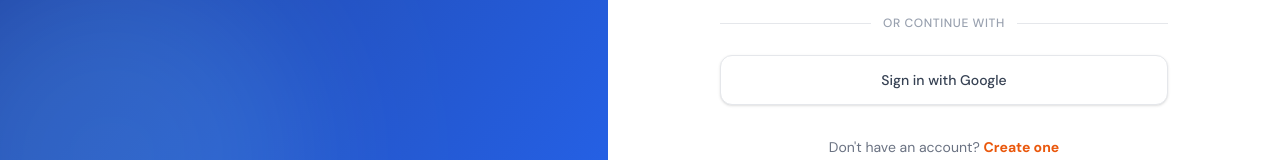
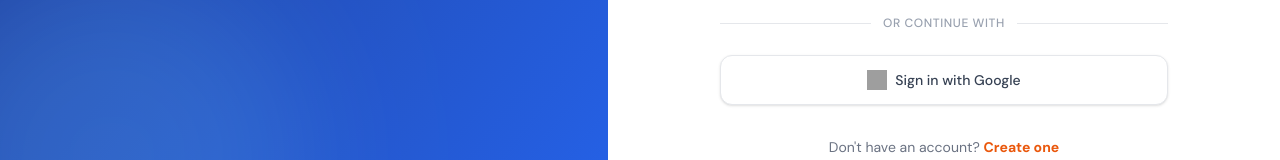
Before and after one commit to Ryuklyn/ServiceLink, a Next.js app in the folder frontend/servicelink/: page /login in a window 1280 px wide. Shown: the part 529-689 px from the top of the page. Built offline with nearby package versions, Linux system fonts and the light colour scheme; grey boxes are pictures that could not be loaded.

Commit message:
google logo

```diff
--- a/frontend/servicelink/app/login/page.tsx
+++ b/frontend/servicelink/app/login/page.tsx
@@ -136,15 +136,6 @@ export default function LoginPage() {
 
             {/* Google Sign In */}
             <div className="mt-6">
-              {/* <button className="w-full flex items-center justify-center py-3.5 px-4 border border-gray-200 rounded-xl shadow-sm text-sm font-medium text-gray-700 bg-white hover:bg-gray-50 focus:outline-none focus:ring-2 focus:ring-offset-2 focus:ring-gray-200 transition-colors">
-                <svg className="h-5 w-5 mr-3" viewBox="0 0 24 24" fill="none" xmlns="http://www.w3.org/2000/svg">
-                  <path d="M22.56 12.25c0-.78-.07-1.53-.2-2.25H12v4.26h5.92c-.26 1.37-1.04 2.53-2.21 3.31v2.77h3.57c2.08-1.92 3.28-4.74 3.28-8.09z" fill="#4285F4"/>
-                  <path d="M12 23c2.97 0 5.46-.98 7.28-2.66l-3.57-2.77c-.98.66-2.23 1.06-3.71 1.06-2.86 0-5.29-1.93-6.16-4.53H2.18v2.84C3.99 20.53 7.7 23 12 23z" fill="#34A853"/>
-                  <path d="M5.84 14.09c-.22-.66-.35-1.36-.35-2.09s.13-1.43.35-2.09V7.07H2.18C1.43 8.55 1 10.22 1 12s.43 3.45 1.18 4.93l2.85-2.22.81-.62z" fill="#FBBC05"/>
-                  <path d="M12 5.38c1.62 0 3.06.56 4.21 1.64l3.15-3.15C17.45 2.09 14.97 1 12 1 7.7 1 3.99 3.47 2.18 7.07l3.66 2.84c.87-2.6 3.3-4.53 6.16-4.53z" fill="#EA4335"/>
-                </svg>
-                Sign in with Google
-              </button> */}
               <button
                 onClick={() =>
                   (window.location.href =
@@ -152,6 +143,11 @@ export default function LoginPage() {
                 }
                 className="w-full flex items-center justify-center py-3.5 px-4 border border-gray-200 rounded-xl shadow-sm text-sm font-medium text-gray-700 bg-white hover:bg-gray-50"
               >
+                <img
+                  src="https://developers.google.com/identity/images/g-logo.png"
+                  alt="Google"
+                  className="w-5 h-5 mr-2"
+                />
                 Sign in with Google
               </button>
             </div>
```
